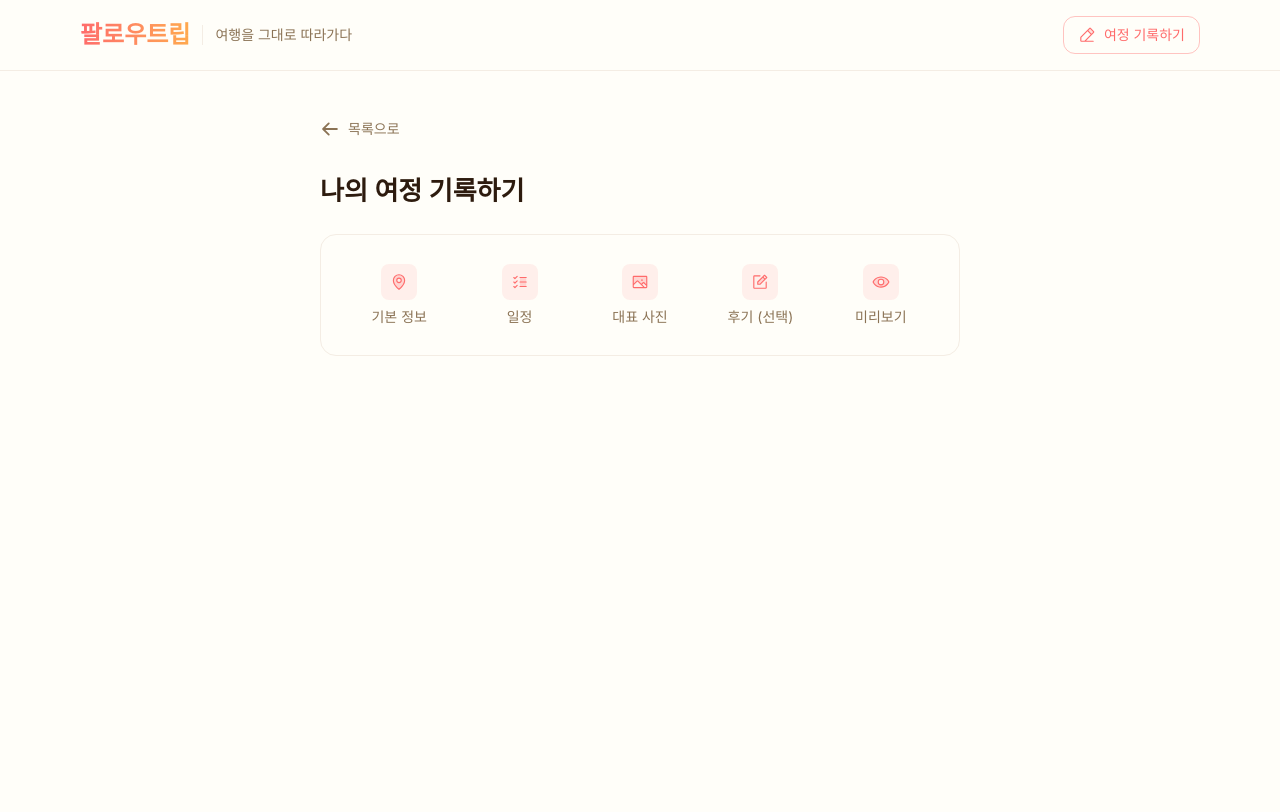
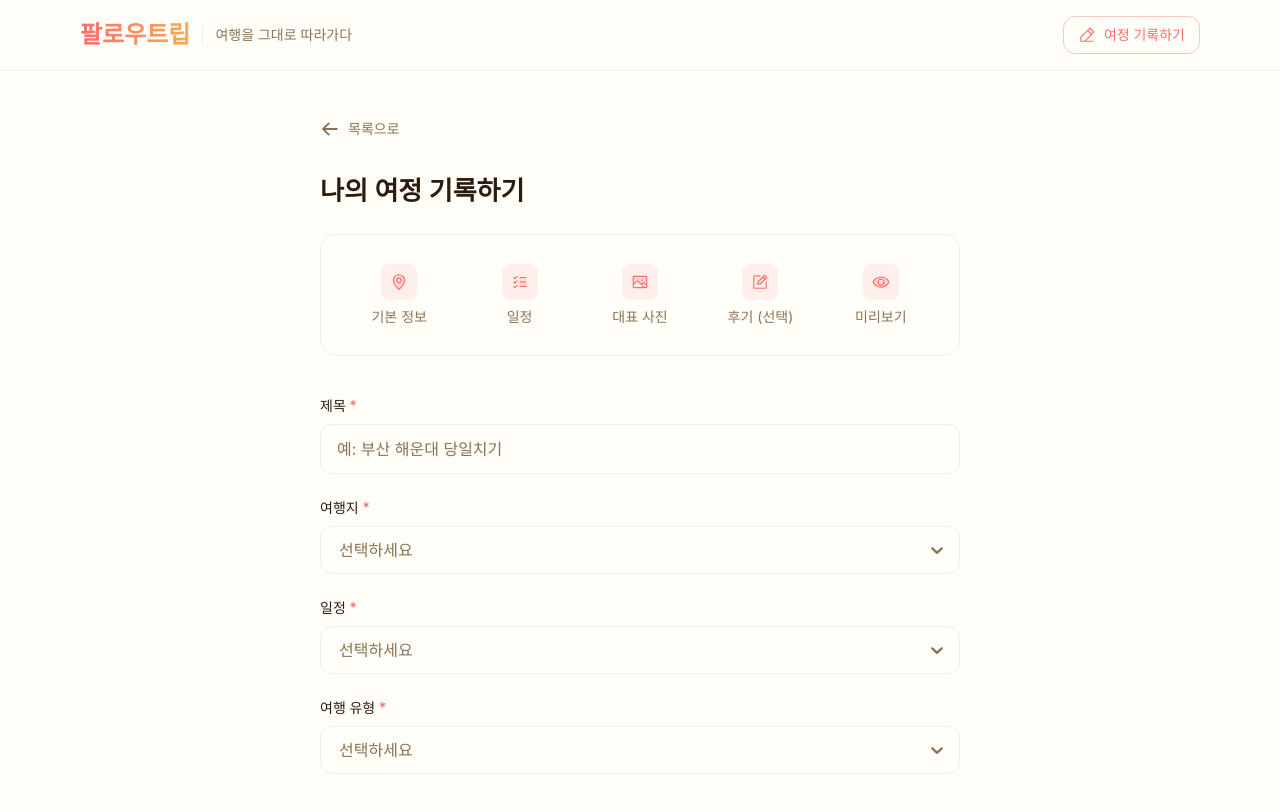
Before and after one commit to amh6281/followtrip, a Next.js app: page /trips/new in a window 1280 px wide. Built offline with nearby package versions, Linux system fonts and the light colour scheme; a web font is replaced by a local one.

Commit message:
feat: BasicInfoStep component 추가

```diff
--- a/package.json
+++ b/package.json
@@ -13,7 +13,8 @@
     "clsx": "^2.1.1",
     "next": "16.1.6",
     "react": "19.2.3",
-    "react-dom": "19.2.3"
+    "react-dom": "19.2.3",
+    "react-select": "^5.10.2"
   },
   "devDependencies": {
     "@tailwindcss/postcss": "^4",
--- /dev/null
+++ b/src/components/createTrip/organisms/BasicInfoStep.tsx
@@ -0,0 +1,178 @@
+'use client';
+
+import Select, { type StylesConfig } from 'react-select';
+import { TRIP_LOCATIONS, TRIP_DURATIONS, TRAVEL_TYPES } from '@/constants/trip';
+
+type SelectOption = { value: string; label: string };
+
+const LOCATION_OPTIONS: SelectOption[] = TRIP_LOCATIONS.map((loc) => ({
+  value: loc,
+  label: loc,
+}));
+
+const DURATION_OPTIONS: SelectOption[] = TRIP_DURATIONS.map((d) => ({
+  value: d,
+  label: d,
+}));
+
+const TRAVEL_TYPE_OPTIONS: SelectOption[] = TRAVEL_TYPES.map((t) => ({
+  value: t,
+  label: t,
+}));
+
+const selectStyles: StylesConfig<SelectOption, false> = {
+  control: (base, state) => ({
+    ...base,
+    minHeight: 48,
+    borderRadius: 12,
+    borderWidth: 1,
+    borderColor: state.isFocused
+      ? 'var(--color-primary)'
+      : 'var(--color-border)',
+    boxShadow: 'none',
+    backgroundColor: 'var(--color-background)',
+    '&:hover': {
+      borderColor: state.isFocused
+        ? 'var(--color-primary)'
+        : 'var(--color-border)',
+    },
+  }),
+  valueContainer: (base) => ({
+    ...base,
+    paddingLeft: 16,
+    paddingRight: 16,
+    paddingTop: 4,
+    paddingBottom: 4,
+  }),
+  input: (base) => ({
+    ...base,
+    margin: 0,
+    padding: 0,
+    color: 'var(--color-foreground)',
+  }),
+  singleValue: (base) => ({
+    ...base,
+    color: 'var(--color-foreground)',
+    fontSize: '1rem',
+  }),
+  placeholder: (base) => ({
+    ...base,
+    color: 'var(--color-muted-foreground)',
+    fontSize: '1rem',
+  }),
+  menu: (base) => ({
+    ...base,
+    borderRadius: 12,
+    overflow: 'hidden',
+    boxShadow: 'none',
+    border: '1px solid var(--color-border)',
+  }),
+  menuList: (base) => ({
+    ...base,
+    padding: 4,
+  }),
+  option: (base, state) => ({
+    ...base,
+    fontSize: '0.9375rem',
+    padding: '12px 16px',
+    borderRadius: 8,
+    backgroundColor: state.isSelected
+      ? 'var(--color-primary)'
+      : state.isFocused
+        ? 'var(--color-muted)'
+        : 'transparent',
+    color: state.isSelected
+      ? 'var(--color-primary-foreground)'
+      : 'var(--color-foreground)',
+    cursor: 'pointer',
+  }),
+  indicatorSeparator: () => ({ display: 'none' }),
+  dropdownIndicator: (base, state) => ({
+    ...base,
+    color: 'var(--color-muted-foreground)',
+    paddingRight: 12,
+    '&:hover': { color: 'var(--color-foreground)' },
+    transform: state.selectProps.menuIsOpen ? 'rotate(180deg)' : undefined,
+    transition: 'transform 0.2s',
+  }),
+};
+
+const BasicInfoStep = () => {
+  return (
+    <div className='space-y-6'>
+      <div>
+        <label
+          htmlFor='title'
+          className='text-foreground mb-2 block text-sm font-medium'
+        >
+          제목 <span className='text-error'>*</span>
+        </label>
+        <input
+          id='title'
+          type='text'
+          //   value={data.title}
+          //   onChange={(e) => onChange({ title: e.target.value })}
+          placeholder='예: 부산 해운대 당일치기'
+          className='border-border bg-background text-foreground placeholder:text-muted-foreground focus:border-primary w-full rounded-xl border px-4 py-3 text-base transition-colors outline-none'
+        />
+      </div>
+
+      <div>
+        <label
+          htmlFor='location-select'
+          className='text-foreground mb-2 block text-sm font-medium'
+        >
+          여행지 <span className='text-error'>*</span>
+        </label>
+        <Select
+          instanceId='create-trip-location'
+          inputId='location-select'
+          options={LOCATION_OPTIONS}
+          //   value={locationValue}
+          //   onChange={(opt) => onChange({ location: opt?.value ?? '' })}
+          placeholder='선택하세요'
+          isClearable
+          styles={selectStyles}
+        />
+      </div>
+
+      <div>
+        <label
+          htmlFor='duration-select'
+          className='text-foreground mb-2 block text-sm font-medium'
+        >
+          일정 <span className='text-error'>*</span>
+        </label>
+        <Select
+          instanceId='create-trip-duration'
+          inputId='duration-select'
+          options={DURATION_OPTIONS}
+          //   value={durationValue}
+          //   onChange={(opt) => onChange({ duration: opt?.value ?? '당일' })}
+          placeholder='선택하세요'
+          styles={selectStyles}
+        />
+      </div>
+
+      <div>
+        <label
+          htmlFor='travelType-select'
+          className='text-foreground mb-2 block text-sm font-medium'
+        >
+          여행 유형 <span className='text-error'>*</span>
+        </label>
+        <Select
+          instanceId='create-trip-travelType'
+          inputId='travelType-select'
+          options={TRAVEL_TYPE_OPTIONS}
+          //   value={travelTypeValue}
+          //   onChange={(opt) => onChange({ travelType: opt?.value ?? '혼자' })}
+          placeholder='선택하세요'
+          styles={selectStyles}
+        />
+      </div>
+    </div>
+  );
+};
+
+export default BasicInfoStep;
--- /dev/null
+++ b/src/components/createTrip/organisms/index.ts
@@ -0,0 +1 @@
+export { default as BasicInfoStep } from './BasicInfoStep';
--- a/src/components/createTrip/templates/CreateTripTemplate.tsx
+++ b/src/components/createTrip/templates/CreateTripTemplate.tsx
@@ -1,5 +1,6 @@
 import { BackLink, Title } from '@/components/common';
 import { StepIndicator } from '../molecules';
+import { BasicInfoStep } from '../organisms';
 
 const CreateTripTemplate = () => {
   return (
@@ -16,6 +17,9 @@ const CreateTripTemplate = () => {
         >
           <StepIndicator />
         </nav>
+
+        {/* 단계별 폼 */}
+        <BasicInfoStep />
       </main>
     </div>
   );
--- /dev/null
+++ b/src/constants/trip.ts
@@ -0,0 +1,113 @@
+/** 지역 목록 – 시·도 + 주요 시/여행지 (필터/폼 공통, '전체' 제외) */
+export const TRIP_LOCATIONS = [
+  /* 시·도 */
+  '서울',
+  '부산',
+  '대구',
+  '인천',
+  '광주',
+  '대전',
+  '울산',
+  '세종',
+  '경기',
+  '강원',
+  '충북',
+  '충남',
+  '전북',
+  '전남',
+  '경북',
+  '경남',
+  '제주',
+  /* 강원 */
+  '강릉',
+  '속초',
+  '춘천',
+  '원주',
+  '동해',
+  '삼척',
+  '평창',
+  '양양',
+  '정선',
+  '홍천',
+  /* 경기 */
+  '수원',
+  '성남',
+  '고양',
+  '용인',
+  '가평',
+  '이천',
+  '파주',
+  '남양주',
+  '의정부',
+  '부천',
+  '안양',
+  '안산',
+  /* 충북 */
+  '청주',
+  '제천',
+  '충주',
+  '단양',
+  /* 충남 */
+  '천안',
+  '공주',
+  '보령',
+  '태안',
+  '서산',
+  '논산',
+  /* 전북 */
+  '전주',
+  '군산',
+  '익산',
+  '정읍',
+  '남원',
+  /* 전남 */
+  '여수',
+  '순천',
+  '목포',
+  '나주',
+  '담양',
+  '보성',
+  '완도',
+  '해남',
+  /* 경북 */
+  '경주',
+  '포항',
+  '구미',
+  '안동',
+  '영주',
+  '문경',
+  '청도',
+  /* 경남 */
+  '창원',
+  '진주',
+  '김해',
+  '통영',
+  '거제',
+  '사천',
+  '밀양',
+  /* 제주 */
+  '서귀포',
+] as const;
+
+/** 일정 목록 */
+export const TRIP_DURATIONS = ['당일', '1박2일', '2박3일'] as const;
+
+/** 여행 유형 */
+export const TRAVEL_TYPES = ['혼자', '커플', '가족', '친구'] as const;
+
+/** 이동 수단 */
+export const TRANSPORT_OPTIONS = [
+  '도보',
+  '대중교통',
+  '택시',
+  '렌터카',
+] as const;
+
+export type TransportType = (typeof TRANSPORT_OPTIONS)[number];
+
+/** 스텝 배열에서 총 경비 계산 */
+export function computeTotalCostFromSteps(
+  steps: Array<{ cost?: number }>,
+): number {
+  return steps.reduce((sum, s) => sum + (s?.cost ?? 0), 0);
+}
```
Also changed, not shown: 1 other file (tests, documents, lock files or other folders).
